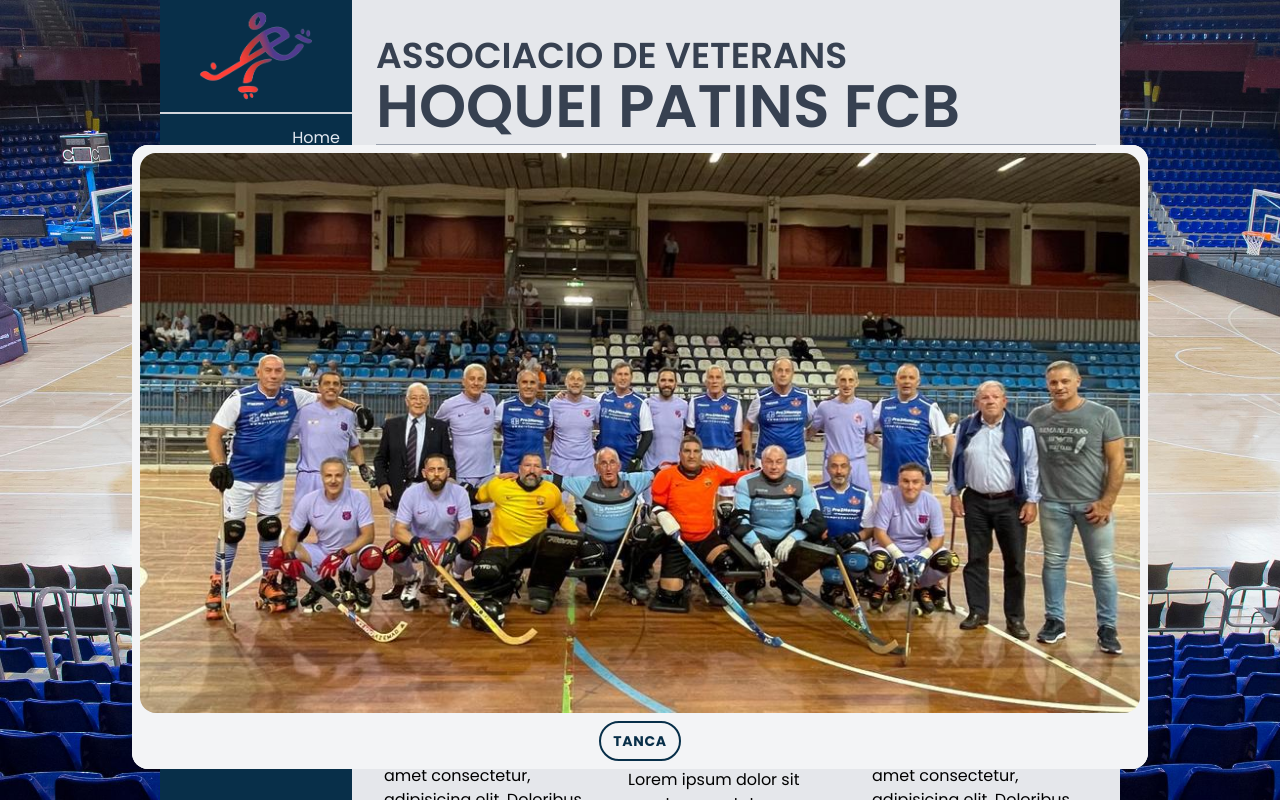
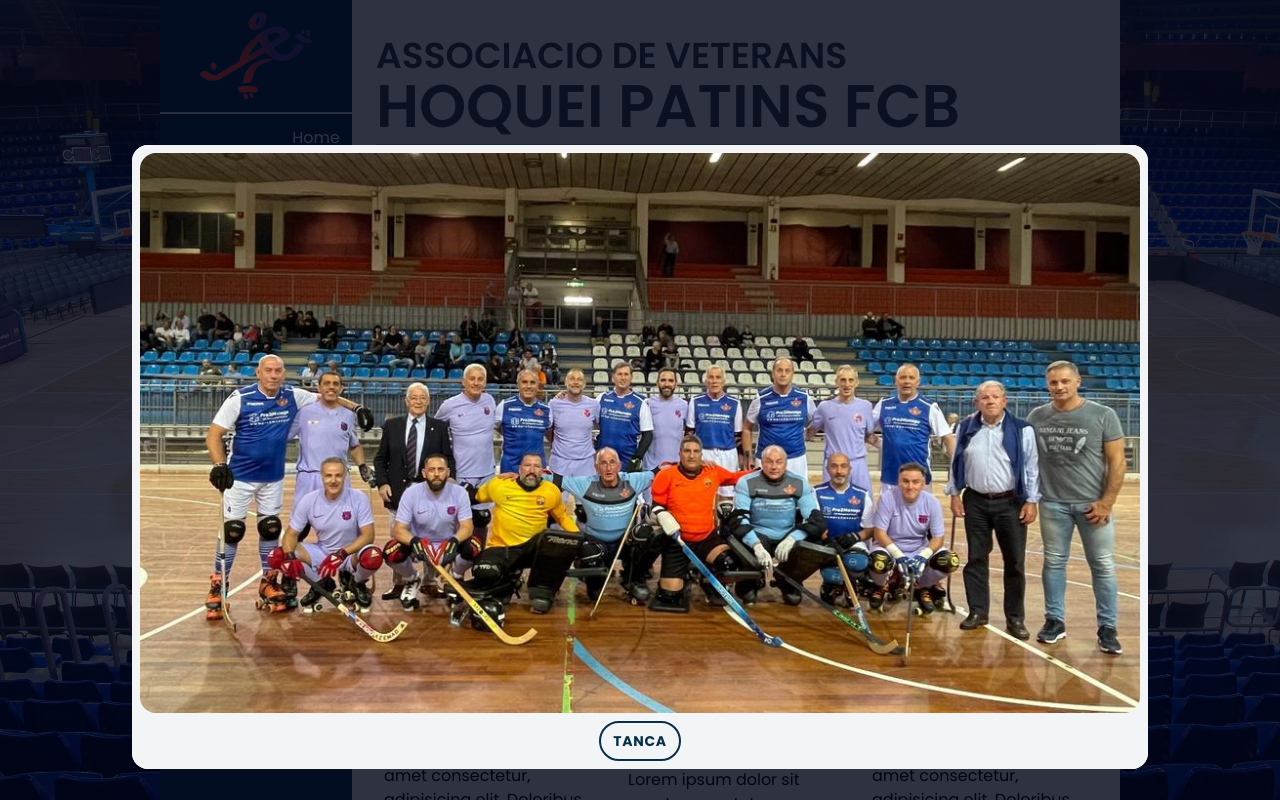
Before and after one commit to alex0rpi/web-veterans-hoquei, a React (Vite) app in the folder client/: page / in a window 1280 px wide. Both pictures are taken after a click on the element 736 px from the left and 378 px from the top of the page. Built offline with nearby package versions, Linux system fonts and the light colour scheme.

Commit message:
Re-added backdrop comp and slider works better

```diff
--- a/client/src/components/main/ImageSlider.tsx
+++ b/client/src/components/main/ImageSlider.tsx
@@ -8,6 +8,7 @@
 } from "@fortawesome/free-solid-svg-icons";
 import { useState } from "react";
 import ImageModal from "../utils/ModalImage";
+import { Backdrop } from "../utils/Backdrop";
 
 const ImageSlider = () => {
 
@@ -39,10 +40,15 @@
 
   return (
     <>
-      <ImageModal show={showModal} image={slides[currentIndex]} onModalClick={toggleImageModal}/>
+         {showModal && (
+         <>
+            <Backdrop onClick={toggleImageModal} />
+            <ImageModal show={showModal} image={slides[currentIndex]} onModalClick={toggleImageModal}/>
+          </>
+          )}
       <div className="relative m-auto h-[450px] w-auto px-4 pt-4 group">
         {/* Image container */}
-          <div style={{backgroundImage: `url(${slides[currentIndex]})`, backgroundSize: 'contain', backgroundRepeat: 'no-repeat',backgroundPosition:'center'}} className="w-full h-full rounded-xl duration-200 cursor-pointer hover:scale-95" onClick={toggleImageModal}></div>
+          <div style={{backgroundImage: `url(${slides[currentIndex]})`, backgroundSize: 'contain', backgroundRepeat: 'no-repeat',backgroundPosition:'center'}} className="w-full h-full rounded-xl duration-200 cursor-pointer" onClick={toggleImageModal}></div>
         {/* End of Image container */}
           <div className="opacity-0 group-hover:opacity-100 transition-opacity duration-200 absolute top-[50%] -translate-x-0 translate-y-[-50%] left-5 text-2xl rounded-full p-2 bg-black/20 cursor-pointer text-white w-10 h-10 flex items-center justify-center">
             <FontAwesomeIcon
--- a/client/src/components/navigation/Navigation.tsx
+++ b/client/src/components/navigation/Navigation.tsx
@@ -4,7 +4,7 @@
 import { useState } from "react";
 import { MenuItem } from "./MenuItem";
 
-import { Backdrop } from "../utils/ImageModal";
+import { Backdrop } from "../utils/Backdrop";
 import { motion } from "framer-motion";
 import {useContext} from 'react'
 import {UserContext} from '../../context/UserContext'
--- /dev/null
+++ b/client/src/components/utils/Backdrop.tsx
@@ -0,0 +1,20 @@
+import { motion } from "framer-motion";
+
+type TBackdropProps = {
+    onClick: () => void;
+  };
+
+  export const Backdrop = (props: TBackdropProps) => {
+    return (
+      <motion.div
+        initial={{ opacity: 0 }}
+        animate={{ opacity: 1 }}
+        transition={{ duration: 0.3 }}
+      >
+        <div
+          className="fixed left-0 top-0 z-10 h-full w-full bg-slate-950/80"
+          onClick={props.onClick}
+        />
+      </motion.div>
+    );
+  };
```
